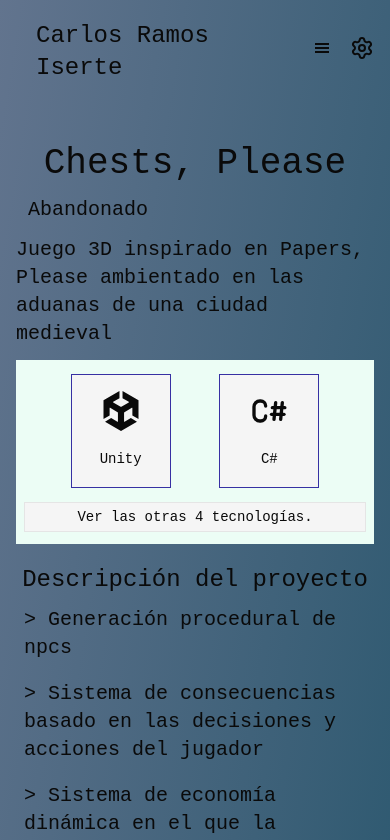
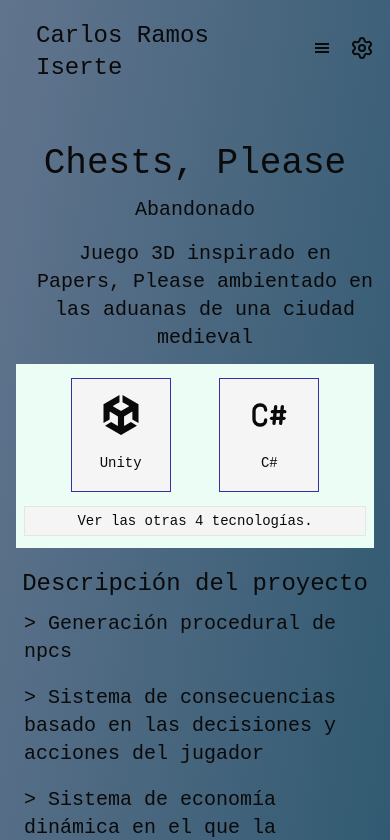
Before and after one commit to CarlosRamosDeveloper/portfolio, a React (Vite) app: page /projects/chests-please in a window 390 px wide. Shown: the top 840 px of the page. Built offline with nearby package versions, Linux system fonts and the light colour scheme.

Commit message:
updated responsive project header

```diff
--- a/src/projects/pages/project/components/ProjectSubtitleSection.tsx
+++ b/src/projects/pages/project/components/ProjectSubtitleSection.tsx
@@ -16,8 +16,8 @@ export const ProjectSubtitleSection = ({
 
   return (
     <div>
-      <div className="flex flex-1 justify-between m-3 text-xl">
-        <div>{status}</div>
+      <div className="flex flex-col text-center sm:flex-row justify-between m-3 text-xl">
+        <div className="mb-1 sm:mb-0">{status}</div>
         {repository && (
           <div
             onClick={() => handleNavigate(repository)}
@@ -27,7 +27,9 @@ export const ProjectSubtitleSection = ({
           </div>
         )}
       </div>
-      <div className="my-3 text-xl">{subtitle}</div>
+      <div className="my-3 pl-5 text-xl text-center sm:text-left">
+        {subtitle}
+      </div>
     </div>
   );
 };
```
